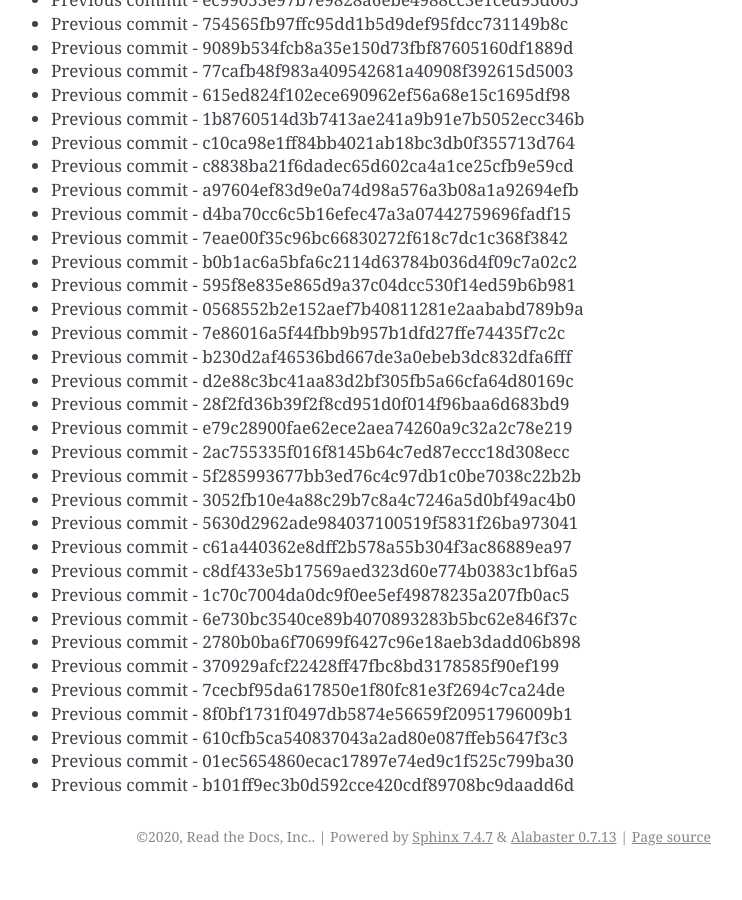
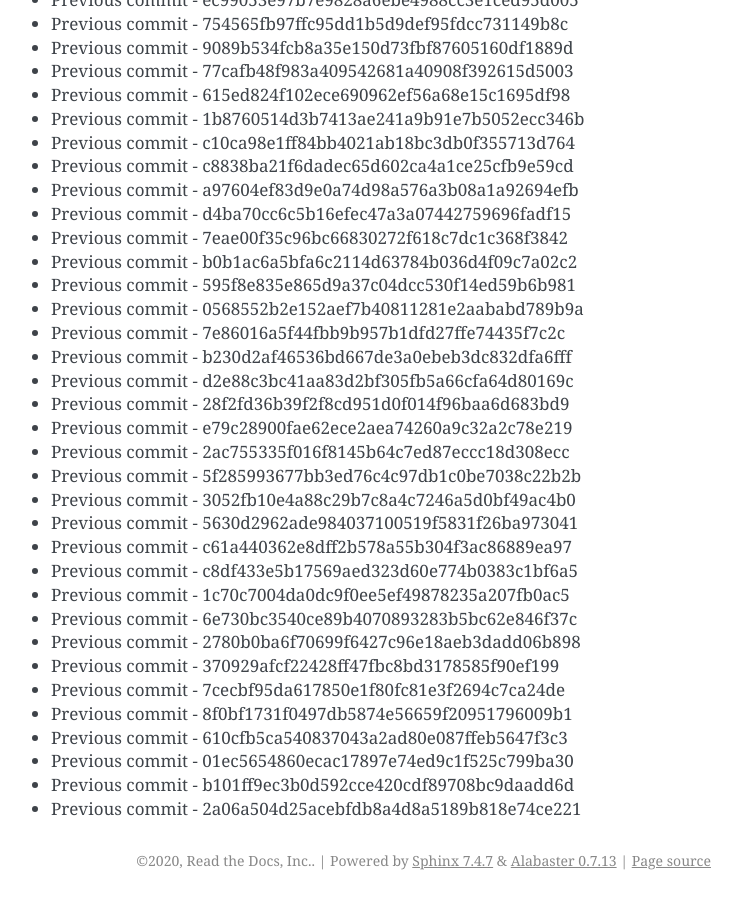
Before and after one commit to readthedocs/rtd-git-stresstest, a Sphinx documentation site: the page built from docs/updates.rst, in a window 1280 px wide and 900 px high, scrolled down 96795 px. Shown: the whole window, without its empty margins (399-1141 px from the left). Built offline with Sphinx 7.4.7, drawn with Linux system fonts in a browser that asks for light colours; before the commit the page ends 97671 px from its top, so only the background shows below that.

Commit message:
Generating commit from previous: 2a06a504d25acebfdb8a4d8a5189b818e74ce221

```diff
--- a/docs/updates.rst
+++ b/docs/updates.rst
@@ -4099,3 +4099,4 @@ It can be tested for any performance characteristics.
 * Previous commit - 610cfb5ca540837043a2ad80e087ffeb5647f3c3
 * Previous commit - 01ec5654860ecac17897e74ed9c1f525c799ba30
 * Previous commit - b101ff9ec3b0d592cce420cdf89708bc9daadd6d
+* Previous commit - 2a06a504d25acebfdb8a4d8a5189b818e74ce221
```
